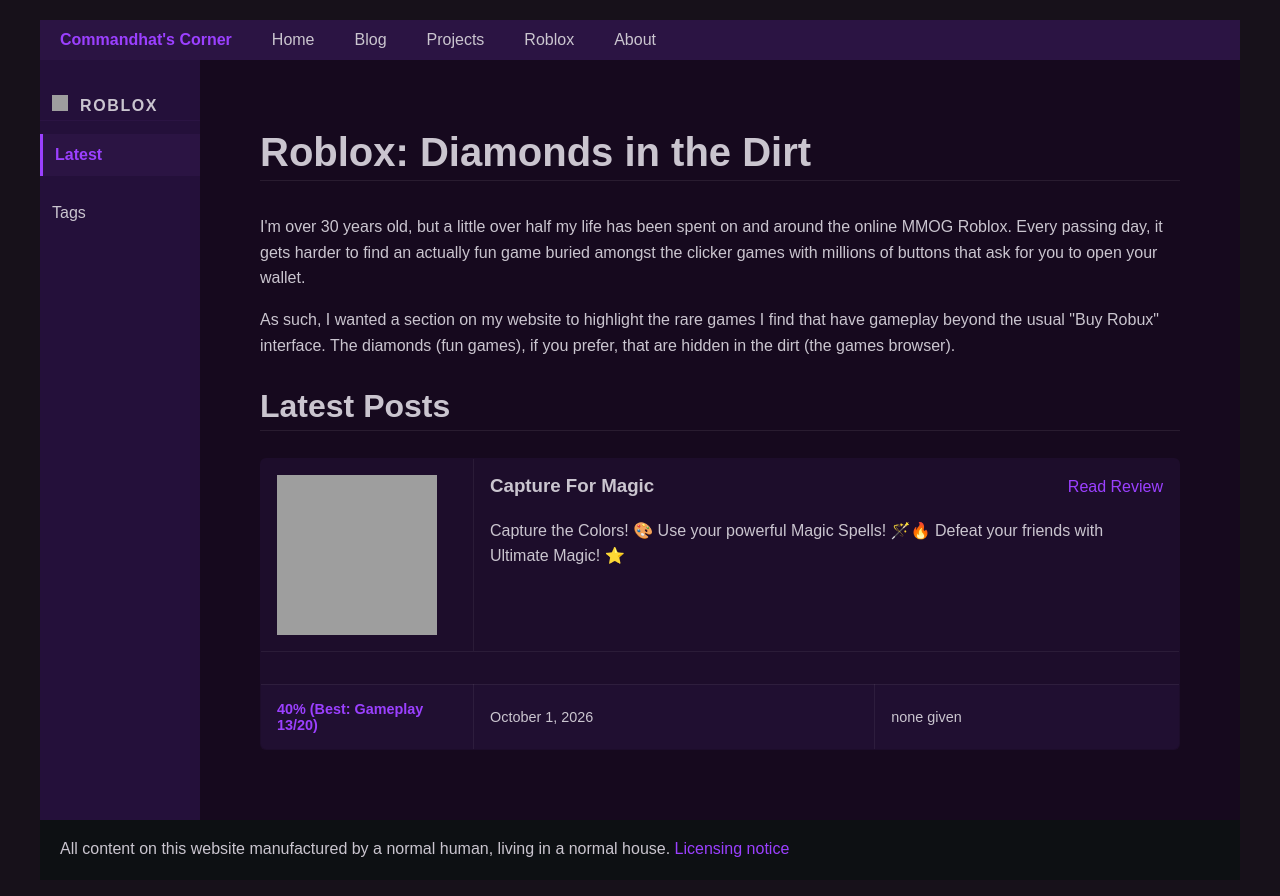
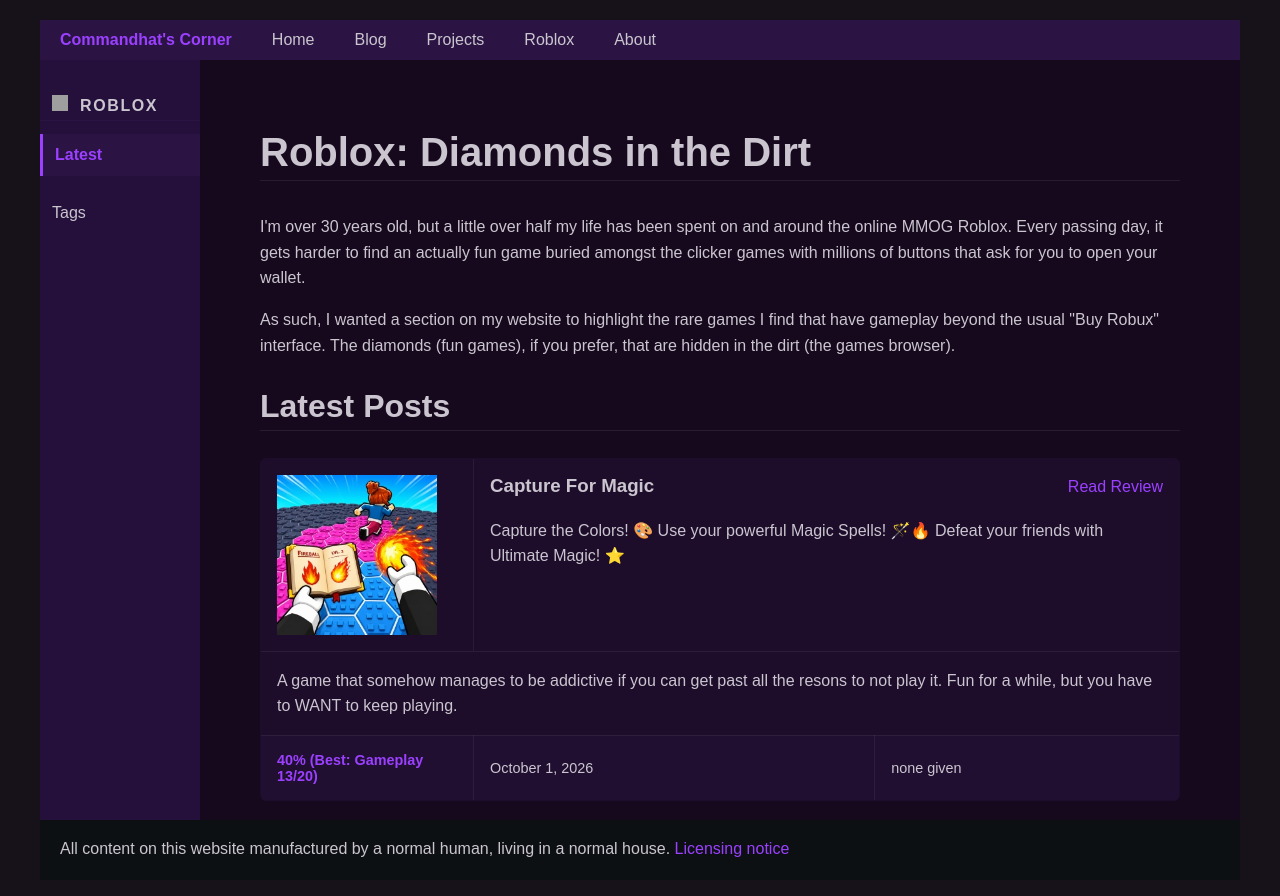
Before and after one commit to commandhat/blogsite-withpages, a Jekyll site: the page built from roblox/index.md, in a window 1280 px wide. Shown: the top 896 px of the page. Built offline with Jekyll 4.4.1, drawn with Linux system fonts in a browser that asks for light colours; grey boxes are pictures that could not be loaded.

Commit message:
fix and update roblox review for new thumbnail format

```diff
--- a/_roblox/capture-for-magic.md
+++ b/_roblox/capture-for-magic.md
@@ -4,12 +4,12 @@
 date: 2026-10-01
 
 game_title: Capture For Magic
-game_thumbnail: /assets/images/captureformagic.webp
+game_thumbnail: /assets/img/r/captureformagic.webp
 game_description: >
  Capture the Colors! 🎨
  Use your powerful Magic Spells! 🪄🔥
  Defeat your friends with Ultimate Magic! ⭐
-
+review_description: A game that somehow manages to be addictive if you can get past all the resons to not play it. Fun for a while, but you have to WANT to keep playing.
 gamescore: 13
 viewscore: 8
 techscore: 9
```
